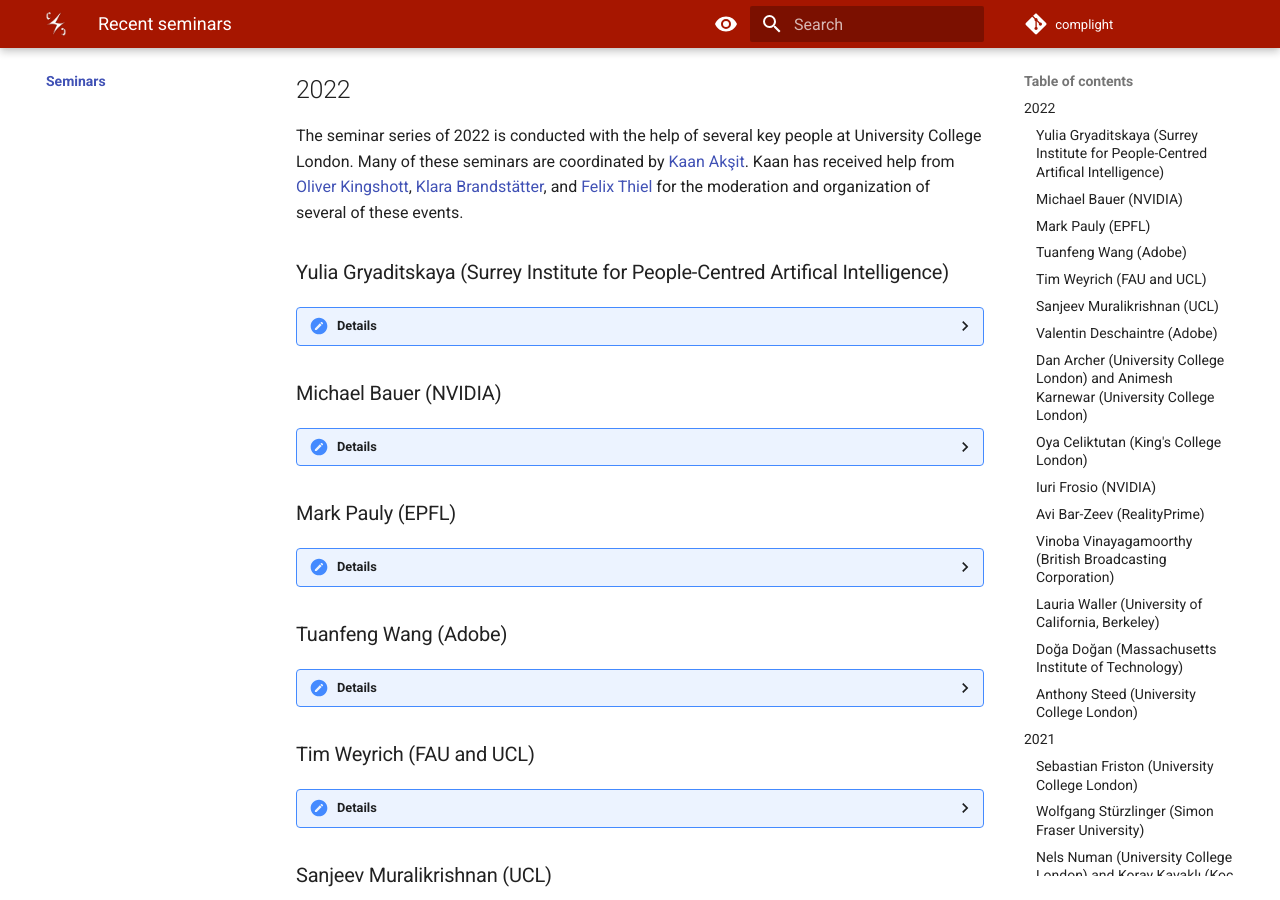
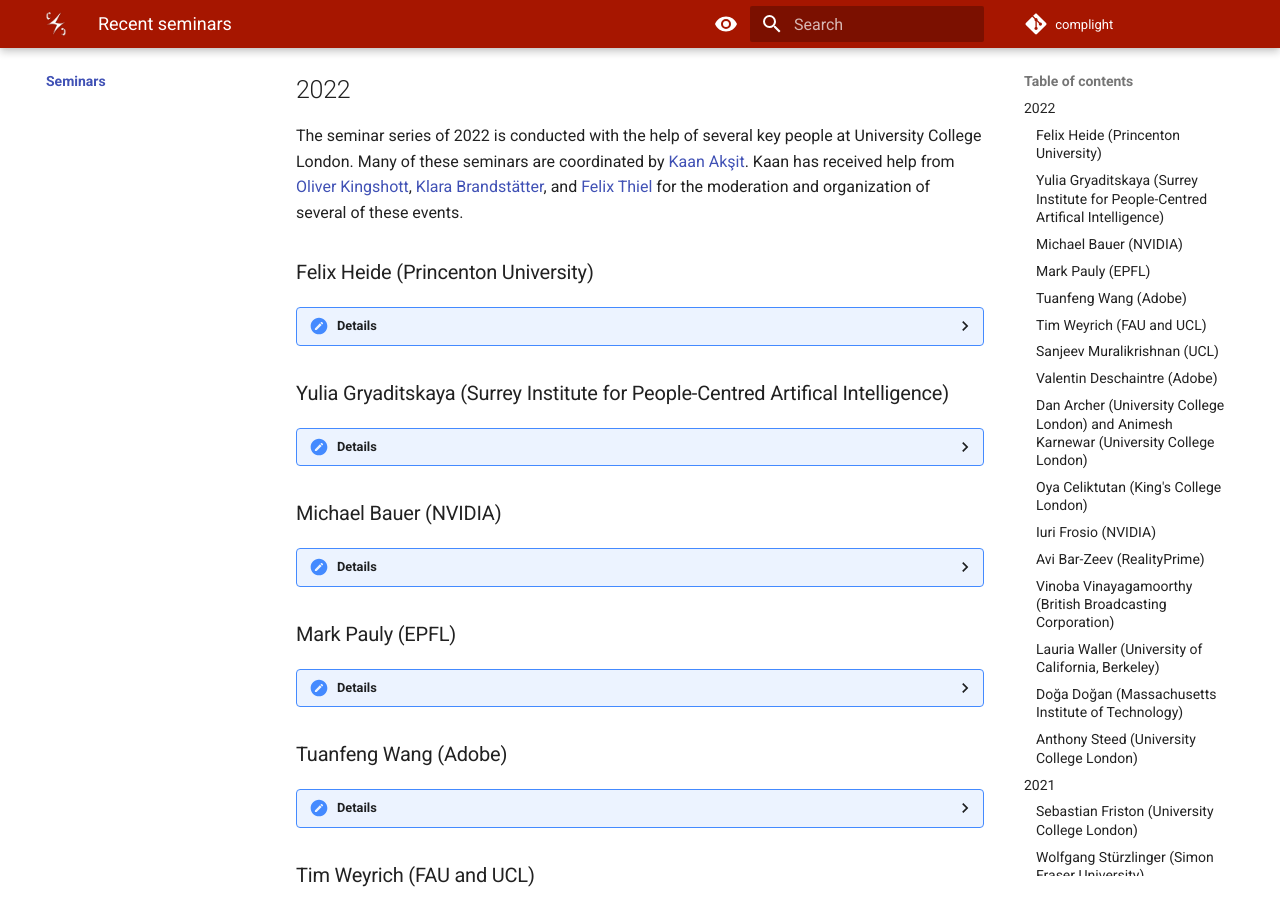
Before and after one commit to complight/complight.github.io, an MkDocs documentation site: the page built from docs/seminars/index.md, in a window 1280 px wide and 900 px high, scrolled down 443 px. Built offline with MkDocs 1.6.1 and Material for MkDocs 9.7.7, drawn with Linux system fonts in a browser that asks for light colours; part of the change alters nothing that is shown.

Commit message:
Updating seminars page.

```diff
--- a/docs/seminars/index.md
+++ b/docs/seminars/index.md
@@ -10,6 +10,19 @@ Overall, seminars are a blend of internal and external presenters.
 The seminar series of 2022 is conducted with the help of several key people at University College London.
 Many of these seminars are coordinated by [Kaan Akşit](https://kaanaksit.com).
 Kaan has received help from [Oliver Kingshott](http://oliver.kingshott.com/), [Klara Brandstätter](https://www.linkedin.com/in/klara-brandst%C3%A4tter-79b72820b?lipi=urn%3Ali%3Apage%3Ad_flagship3_profile_view_base_contact_details%3BxbCdu1E4RmWqTPAsdCipMw%3D%3D), and [Felix Thiel](https://www.linkedin.com/in/felix-thiel-97a22215a?lipi=urn%3Ali%3Apage%3Ad_flagship3_profile_view_base_contact_details%3BGgHpsDNOTWeGPFWcUC5M6A%3D%3D) for the moderation and organization of several of these events.
+
+
+### Felix Heide (Princenton University)
+??? Details
+    **Date:**
+    7th September 2022
+
+    **Presenter:** Felix Heide, Assistant Professor at Princeton University and Co-Founder and Chief Technology Officer of self-driving vehicle startup Algolux
+
+    **Title:** Neural Nanophotonic Cameras
+
+    **Watch:** [Recording (Password protected)](https://liveuclac-my.sharepoint.com/:v:/g/personal/ucackak_ucl_ac_uk/EfQnCtEC8etIpxwr5zd9OogB_ERZ_BEdaVSmtURAVxSPag?e=Ub0kTw)
+
 
 ### Yulia Gryaditskaya (Surrey Institute for People-Centred Artifical Intelligence)
 ??? Details
```
